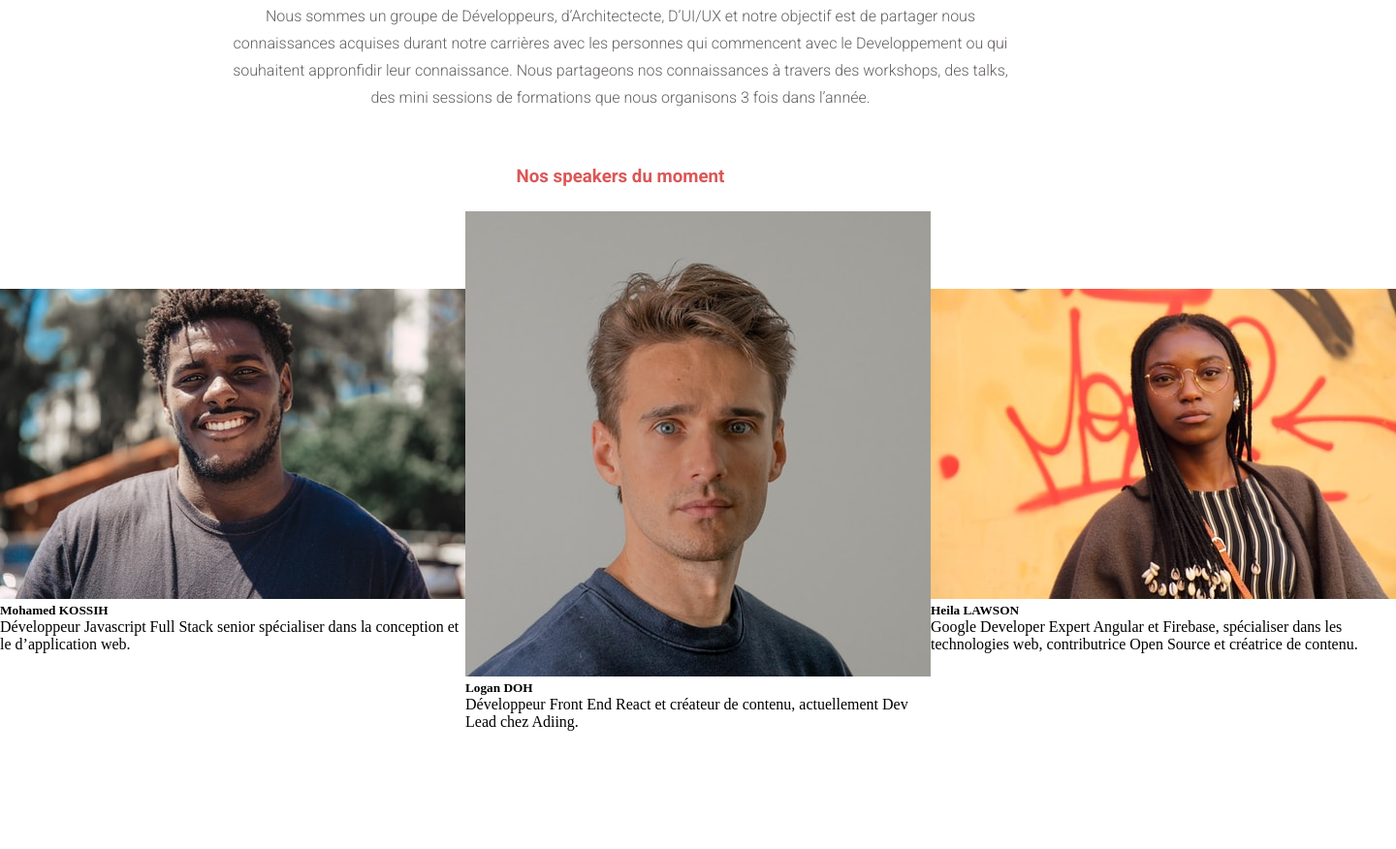
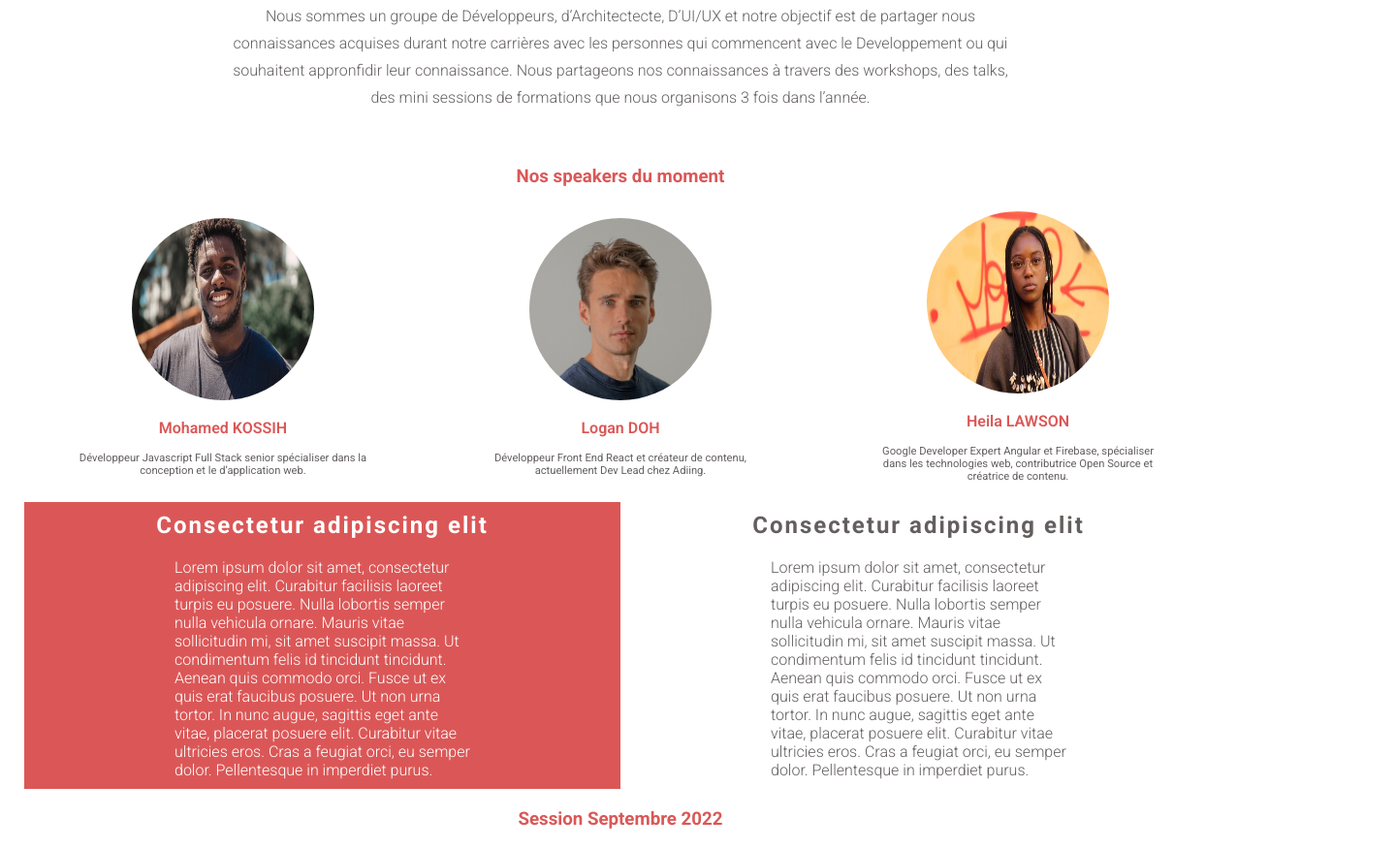
Before and after one commit to TheGitMau/TheGitMau.for-fun.io, a plain HTML site: page index.html in a window 1280 px wide. Shown: the part 140-1016 px from the top of the page at 97% size, 1440 px wide, since content can reach past the window. Before the commit the page ends 894 px from the top, so only its background shows below. Drawn offline with Linux system fonts and the light colour scheme; a web font is replaced by a local one.

Commit message:
Projet en cours

```diff
--- a/index.html
+++ b/index.html
@@ -4,6 +4,8 @@
     <meta charset="UTF-8" />
     <meta name="viewport" content="width=device-width, initial-scale=1.0" />
     <title>For Fun</title>
+    <meta name="description" content="" />
+    <link rel="shortcut icon" href="" type="image/x-icon" />
     <link rel="stylesheet" href="style.css" />
   </head>
   <body>
@@ -34,33 +36,70 @@
           <h3>Nos speakers du moment</h3>
           <div class="section-1-2-1">
             <div class="section-1-2-1-1">
-              <img src="./Assets/img/Mohamed KOSSIH.jpg" alt="" />
+              <div class="section-1-2-1-1-1">
+                <img src="./Assets/img/Mohamed KOSSIH.jpg" alt="" />
+              </div>
               <h5>Mohamed KOSSIH</h5>
               <p>
                 Développeur Javascript Full Stack senior spécialiser dans la
+                <br />
                 conception et le d’application web.
               </p>
             </div>
             <div class="section-1-2-1-2">
-              <img src="./Assets/img/Logan DOH.jpg" alt="" />
+              <div class="section-1-2-1-2-2">
+                <img src="./Assets/img/Logan DOH.jpg" alt="" />
+              </div>
               <h5>Logan DOH</h5>
               <p>
-                Développeur Front End React et créateur de contenu, actuellement
-                Dev Lead chez Adiing.
+                Développeur Front End React et créateur de contenu, <br />
+                actuellement Dev Lead chez Adiing.
               </p>
             </div>
             <div class="section-1-2-1-3">
-              <img src="./Assets/img/Heila LAWSON.jpg" alt="" />
+              <div class="section-1-2-1-3-3">
+                <img src="./Assets/img/Heila LAWSON.jpg" alt="" />
+              </div>
               <h5>Heila LAWSON</h5>
               <p>
-                Google Developer Expert Angular et Firebase, spécialiser dans
-                les technologies web, contributrice Open Source et créatrice de
-                contenu.
+                Google Developer Expert Angular et Firebase, spécialiser <br />
+                dans les technologies web, contributrice Open Source et <br />
+                créatrice de contenu.
               </p>
             </div>
           </div>
         </div>
       </div>
+      <div class="section-2">
+        <div class="section-2-1">
+          <h2>Consectetur adipiscing elit</h2>
+          <p>
+            Lorem ipsum dolor sit amet, consectetur adipiscing elit. Curabitur
+            facilisis laoreet turpis eu posuere. Nulla lobortis semper nulla
+            vehicula ornare. Mauris vitae sollicitudin mi, sit amet suscipit
+            massa. Ut condimentum felis id tincidunt tincidunt. Aenean quis
+            commodo orci. Fusce ut ex quis erat faucibus posuere. Ut non urna
+            tortor. In nunc augue, sagittis eget ante vitae, placerat posuere
+            elit. Curabitur vitae ultricies eros. Cras a feugiat orci, eu semper
+            dolor. Pellentesque in imperdiet purus.
+          </p>
+        </div>
+        <div class="section-2-2">
+          <h2>Consectetur adipiscing elit</h2>
+          <p>
+            Lorem ipsum dolor sit amet, consectetur adipiscing elit. Curabitur
+            facilisis laoreet turpis eu posuere. Nulla lobortis semper nulla
+            vehicula ornare. Mauris vitae sollicitudin mi, sit amet suscipit
+            massa. Ut condimentum felis id tincidunt tincidunt. Aenean quis
+            commodo orci. Fusce ut ex quis erat faucibus posuere. Ut non urna
+            tortor. In nunc augue, sagittis eget ante vitae, placerat posuere
+            elit. Curabitur vitae ultricies eros. Cras a feugiat orci, eu semper
+            dolor. Pellentesque in imperdiet purus.
+          </p>
+        </div>
+      </div>
+      <div class="section-3"><h3>Session Septembre 2022</h3></div>
+      <div class="section-4"></div>
     </main>
     <footer></footer>
     <script src="./script.js"></script>
--- a/style.css
+++ b/style.css
@@ -100,4 +100,99 @@ nav h2 {
   display: flex;
   justify-content: space-between;
   align-items: center;
+  width: 100%;
+  padding: 0 25px;
 }
+
+.section-1-2-1 img {
+  height: 188px;
+  width: 188px;
+  border-radius: 100px;
+}
+
+.section-1-2-1 h5 {
+  font-family: "Roboto", sans-serif;
+  font-weight: 600;
+  font-style: SemiBold;
+  font-size: 1rem;
+  color: var(--color1);
+  padding: 15px 0;
+}
+
+.section-1-2-1 p {
+  font-family: "Roboto", sans-serif;
+  font-weight: 400;
+  font-style: regular;
+  font-size: 0.7rem;
+  color: var(--color3);
+  text-align: center;
+}
+
+.section-1-2-1-1,
+.section-1-2-1-2,
+.section-1-2-1-3 {
+  display: flex;
+  flex-direction: column;
+  justify-content: center;
+  align-items: center;
+  width: 33.33%;
+}
+
+.section-2 {
+  padding: 20px 25px;
+  display: flex;
+
+  width: 100%;
+}
+
+.section-2-1 {
+  background-color: var(--color1);
+  width: 50%;
+}
+
+.section-2-1 h2 {
+  padding: 10px;
+  text-align: center;
+  font-family: "Roboto", sans-serif;
+  font-weight: 700;
+  letter-spacing: 2px;
+  color: var(--color2);
+}
+
+.section-2-1 p {
+  padding: 10px 155px;
+  font-family: "Roboto", sans-serif;
+  font-weight: 300;
+  color: var(--color2);
+}
+
+.section-2-2 {
+  background-color: var(--color2);
+  width: 50%;
+}
+
+.section-2-2 h2 {
+  padding: 10px;
+  text-align: center;
+  font-family: "Roboto", sans-serif;
+  font-weight: 700;
+  letter-spacing: 2px;
+  color: var(--color3);
+}
+
+.section-2-2 p {
+  padding: 10px 155px;
+  font-family: "Roboto", sans-serif;
+  font-weight: 300;
+  color: var(--color3);
+}
+
+.section-3 h3 {
+  font-family: "Roboto", sans-serif;
+  font-weight: 700;
+  font-style: bold;
+  font-size: ;
+  text-align: center;
+  color: var(--color1);
+  padding: 0 20px 20px 20px;
+}
```
